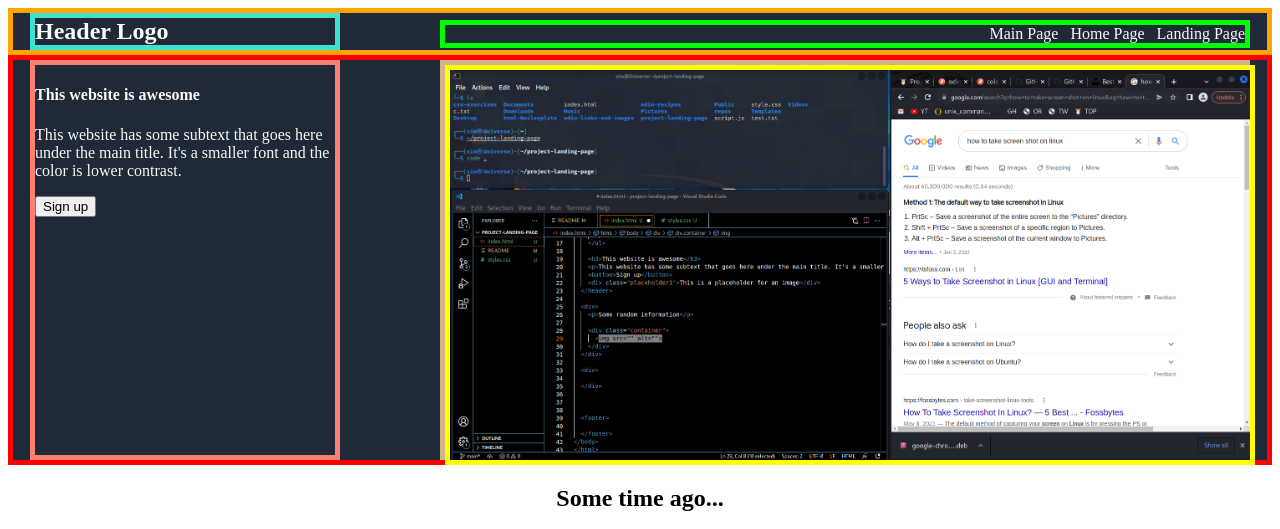
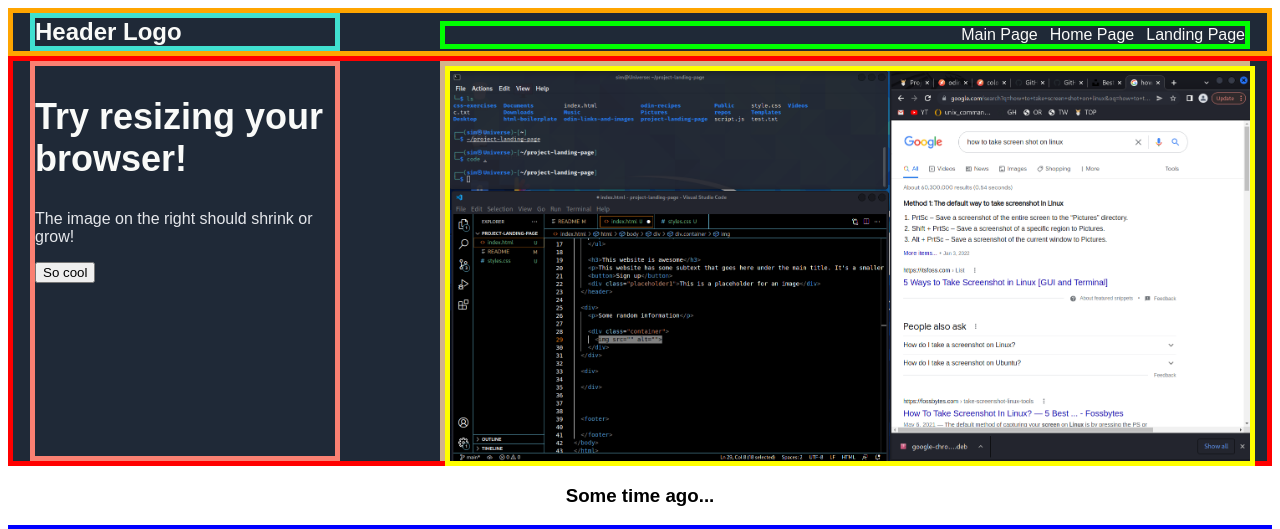
Before and after one commit to clayin-glace/project-landing-page, a plain HTML site: page index.html in a window 1280 px wide. Shown: the top 529 px of the page. Drawn offline with Linux system fonts and the light colour scheme.

Commit message:
Add changes to text content

```diff
--- a/index.html
+++ b/index.html
@@ -20,9 +20,9 @@
 
   <header>
     <div class="header-left">
-      <h4>This website is awesome</h4>
-      <p>This website has some subtext that goes here under the main title. It's a smaller font and the color is lower contrast.</p>
-      <button>Sign up</button>
+      <h2>Try resizing your browser!</h2>
+      <p class="subtext">The image on the right should shrink or grow!</p>
+      <button>So cool</button>
     </div>
 
     <div class="header-right">
@@ -30,7 +30,7 @@
     </div>
   </header>
 
-  <h2>Some time ago...</h2>
+  <h3>Some time ago...</h3>
 
   <div class="story">
     <div class="panel">
--- a/styles.css
+++ b/styles.css
@@ -1,3 +1,7 @@
+body {
+  font-family: Arial, Helvetica, sans-serif;
+}
+
 nav {
   background-color: #1f2937;
   color: #F9FAF8;
@@ -26,13 +30,26 @@ a {
 }
 
 h1 {
+  color: #F9FAF8;
+  font-size: 24px;
   margin: 0;
   width: 300px;
   border: solid turquoise 5px;
 }
 
 h2 {
-  text-align: center
+  color: #F9FAF8;
+  font-size: 36px;
+  font-weight: bolder;
+}
+
+p.subtext {
+  color: #E5E7EB;
+}
+
+
+h3 {
+  text-align: center;
 }
 
 header {
@@ -107,6 +124,7 @@ img.icon {
   justify-content: center;
   align-items: center;
   gap: 50px;
+  border-radius: 12px;
   border: solid purple 5px;
 }
 
```
